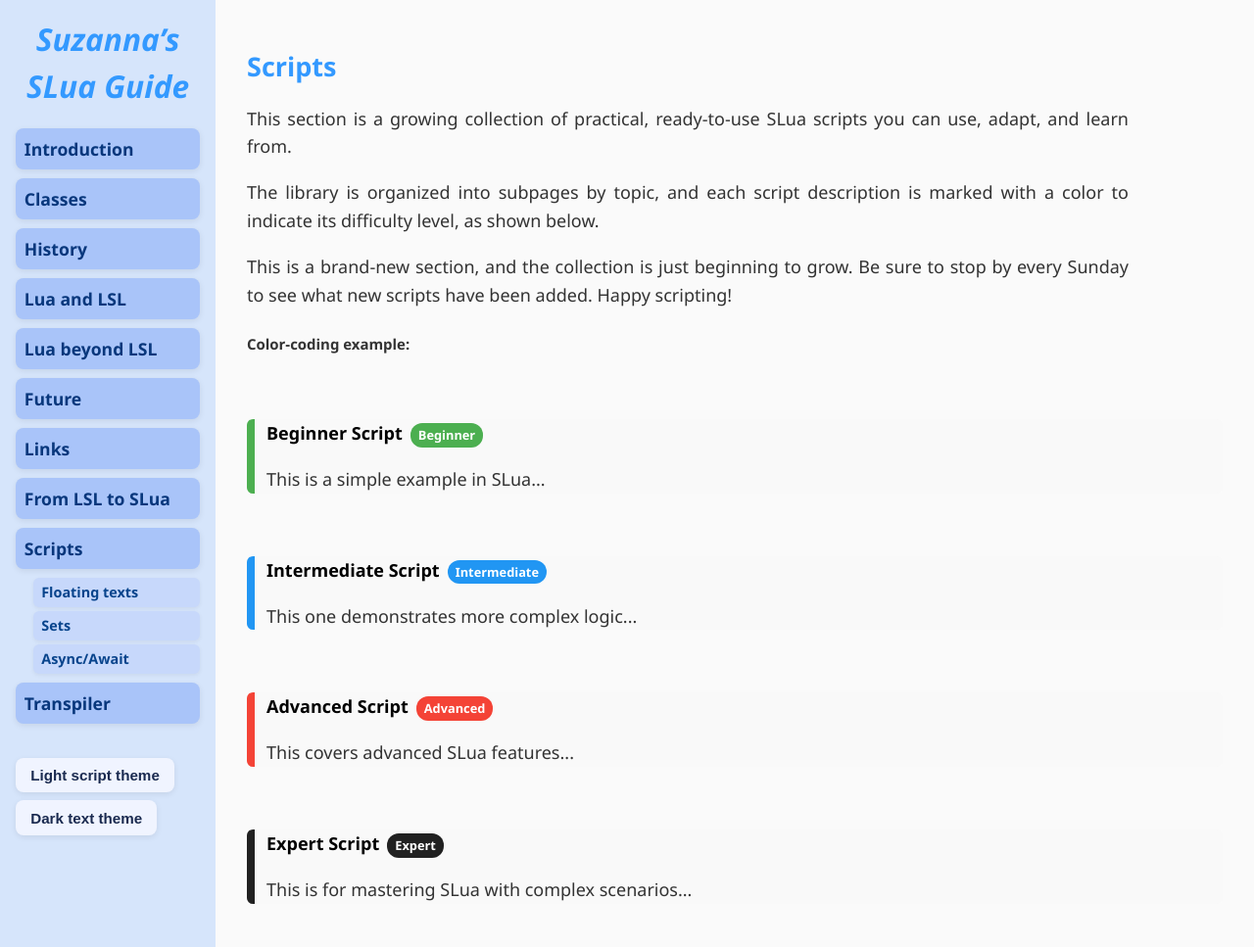
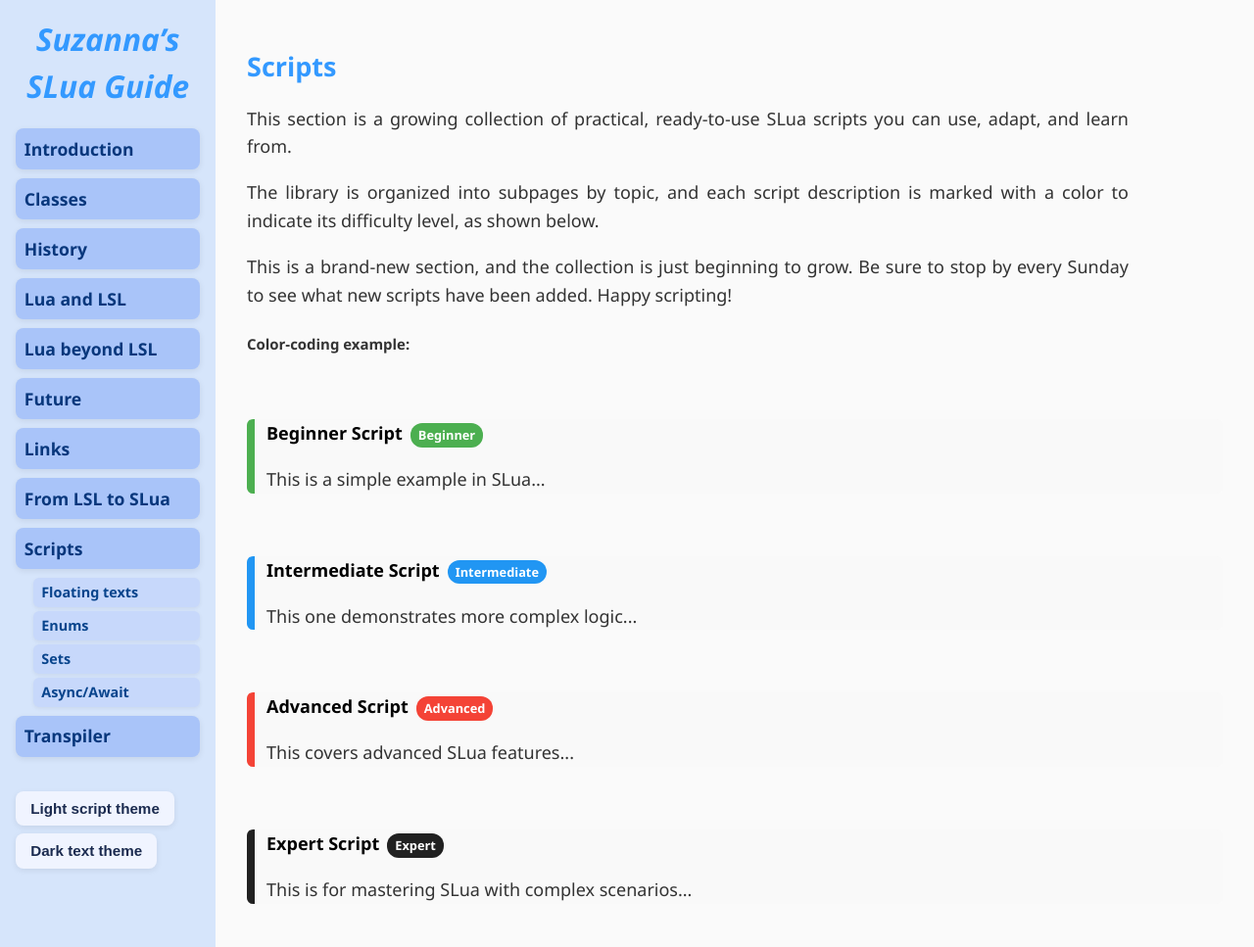
Before and after one commit to Suzanna-Linn/slua, a Jekyll site: the page built from docs/scripts.md, in a window 1280 px wide and 967 px high. Shown: the whole window at 98% size. Built offline with Jekyll 4.4.1, drawn with Linux system fonts in a browser that asks for light colours; nearby versions of some CDN libraries; our own code applies the rules of GitHub Pages for plain Markdown files; comment, search, counter and statistics services are not loaded.

Commit message:
Update sidebar.html

```diff
--- a/docs/_includes/sidebar.html
+++ b/docs/_includes/sidebar.html
@@ -26,6 +26,7 @@
       <a href="/slua/scripts" class="page-link">Scripts</a>
       <ul class="submenu">
         <li><a href="/slua/scripts-floating-texts" class="page-link">Floating texts</a></li>
+        <li><a href="/slua/scripts-enums" class="page-link">Enums</a></li>
         <li><a href="/slua/scripts-sets" class="page-link">Sets</a></li>
         <li><a href="/slua/scripts-async-await" class="page-link">Async/Await</a></li>
       </ul>
```
